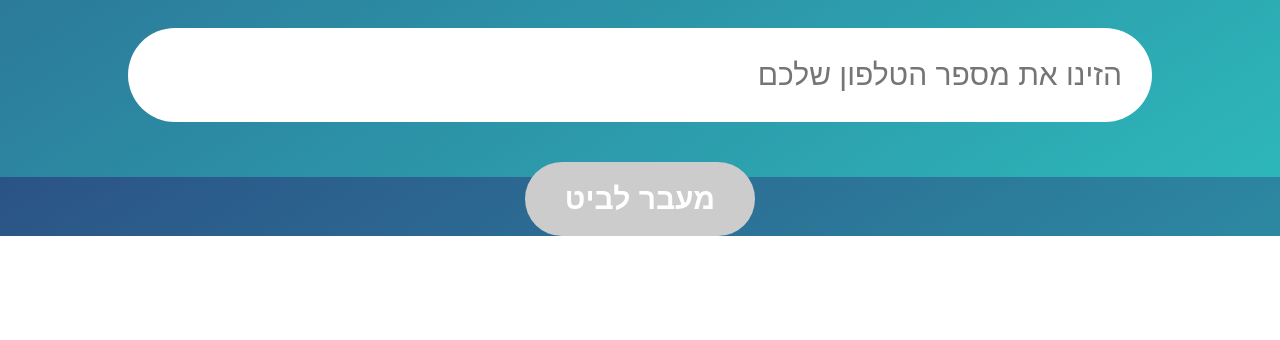
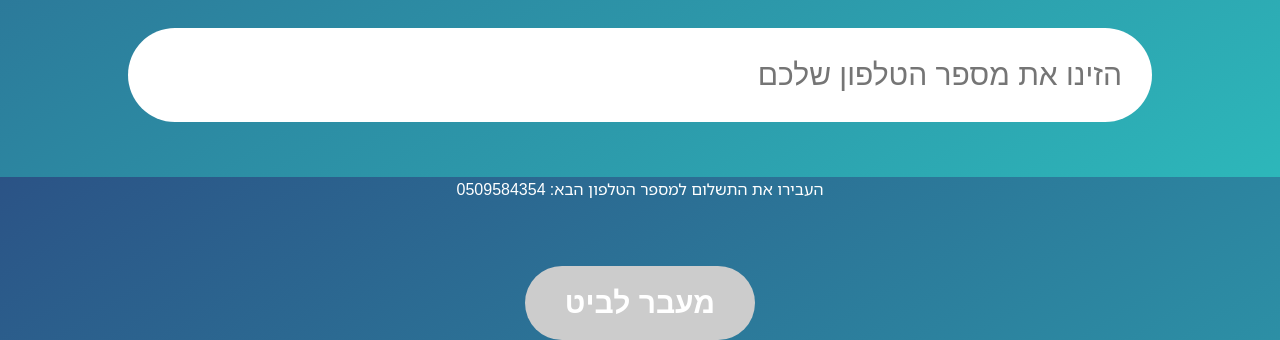
Before and after one commit to tamartavor22/mamadancebitpay, a website: page front.html in a window 1280 px wide. Shown: the part 623-963 px from the top of the page. Before the commit the page ends 859 px from the top, so only its background shows below. Drawn offline with Linux system fonts and the light colour scheme.

Commit message:
copy svg

```diff
--- a/front.html
+++ b/front.html
@@ -76,6 +76,11 @@
           name="phoneNumber"
           placeholder="הזינו את מספר הטלפון שלכם"
         />
+        <p onclick="copyText()">
+          העבירו את התשלום למספר הטלפון הבא: 0509584354
+        </p>
+        <svg onclick="copyText()" width="50" height="50" src="copy.svg"></svg>
+
         <input type="submit" id="submitButton" value="מעבר לביט" disabled />
       </form>
     </div>
@@ -118,6 +123,12 @@
           window.location.href =
             "https://www.bitpay.co.il/app/me/B214923F-7C82-1C18-C58F-A4A69E0AF534B737";
         });
+
+      function copyText() {
+        const textToCopy = "050-9584354"; // Hardcoded text to copy
+        navigator.clipboard.writeText(textToCopy);
+        alert("Text copied to clipboard!");
+      }
     </script>
   </body>
 </html>
```
Also changed, not shown: copy.svg (added).
